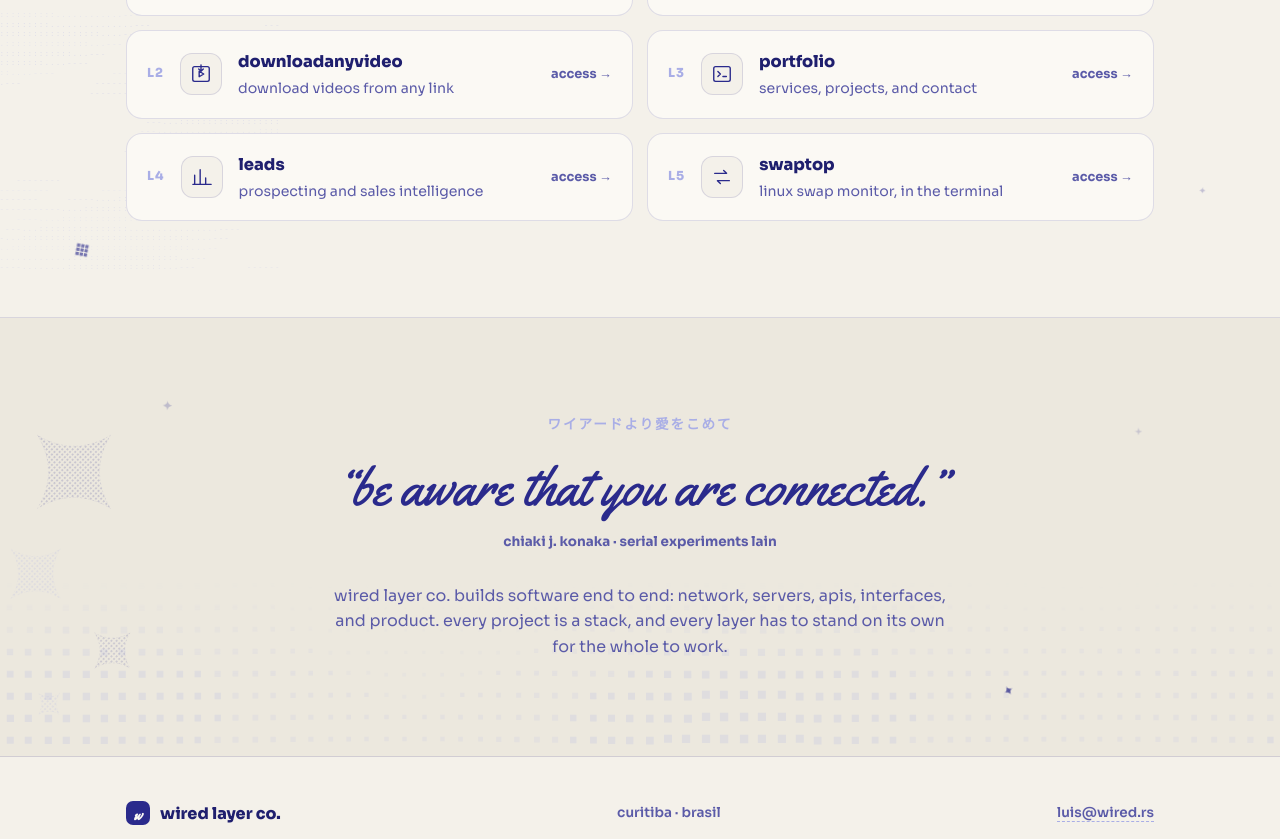
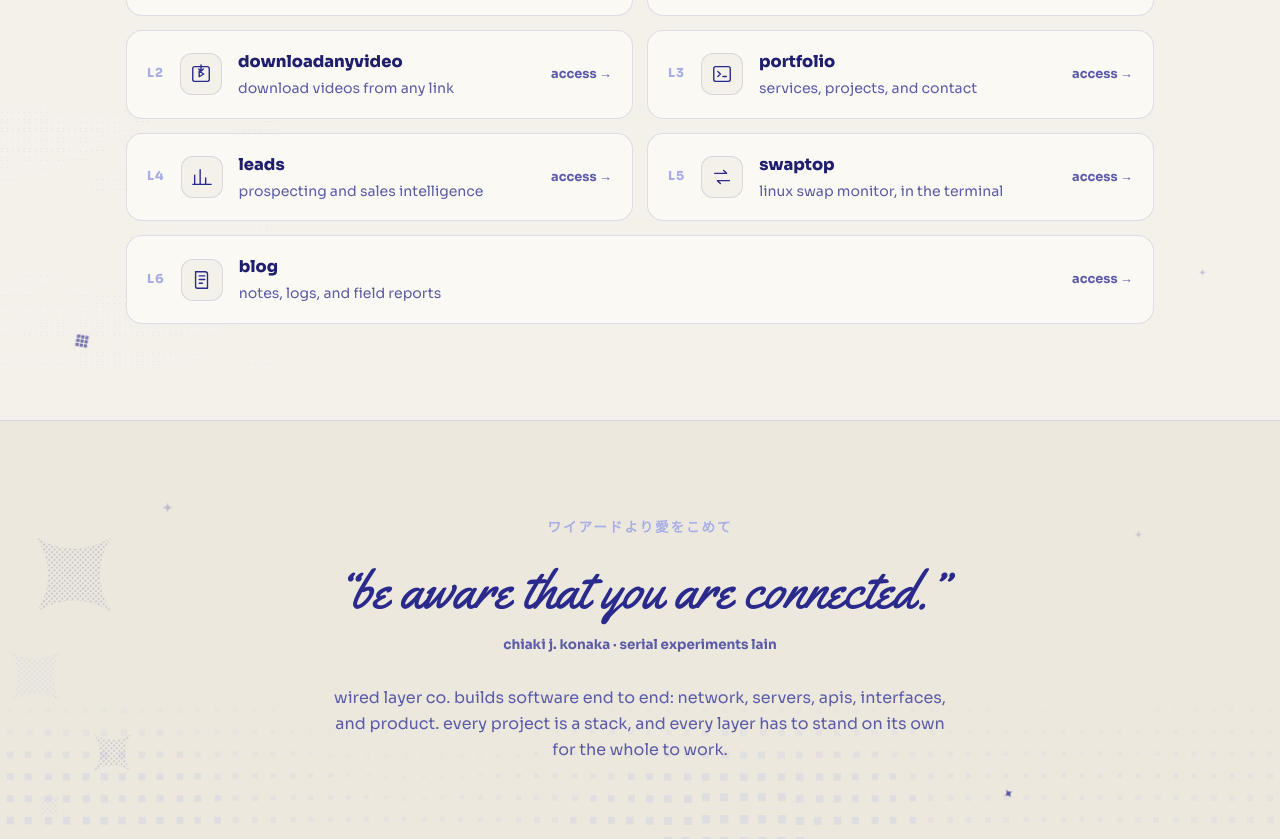
Before and after one commit to luis-ota/wired-rs, a plain HTML site: page index.html in a window 1280 px wide. Shown: the part 988-1827 px from the top of the page. Drawn offline with Linux system fonts and the light colour scheme.

Commit message:
Camadas: blog entra como L6

```diff
--- a/i18n.js
+++ b/i18n.js
@@ -27,6 +27,7 @@
       "tool.portfolio": "services, projects, and contact",
       "tool.leads": "prospecting and sales intelligence",
       "tool.swaptop": "linux swap monitor, in the terminal",
+      "tool.blog": "notes, logs, and field reports",
       "manifesto.text":
         "wired layer co. builds software end to end: network, servers, apis, interfaces, and product. every project is a stack, and every layer has to stand on its own for the whole to work.",
       "footer.connected": "you are connected",
@@ -56,6 +57,7 @@
       "tool.portfolio": "serviços, projetos e contato",
       "tool.leads": "prospecção e inteligência comercial",
       "tool.swaptop": "monitor de swap do linux, no terminal",
+      "tool.blog": "notas, logs e relatos de campo",
       "manifesto.text":
         "a wired layer co. constrói software de ponta a ponta: rede, servidores, apis, interfaces e produto. cada projeto é uma pilha, e cada camada precisa se sustentar sozinha para o conjunto funcionar.",
       "footer.connected": "você está conectado",
--- a/index.html
+++ b/index.html
@@ -231,6 +231,18 @@
             </span>
             <span class="camada-acesso"><span data-i18n="camadas.acesso">access</span> <span aria-hidden="true">→</span></span>
           </a>
+
+          <a class="camada" href="https://blog.wired.rs/">
+            <span class="camada-idx" aria-hidden="true">L6</span>
+            <span class="camada-icone" aria-hidden="true">
+              <svg viewBox="0 0 24 24" fill="none" stroke="currentColor" stroke-width="1.5" stroke-linecap="round" stroke-linejoin="round"><path d="M5 3h10.5a2.5 2.5 0 0 1 2.5 2.5V21H7a2 2 0 0 1-2-2z"/><path d="M9 7.5h6M9 11.5h6M9 15.5h3.5"/></svg>
+            </span>
+            <span class="camada-info">
+              <span class="camada-nome">blog</span>
+              <span class="camada-desc" data-i18n="tool.blog">notes, logs, and field reports</span>
+            </span>
+            <span class="camada-acesso"><span data-i18n="camadas.acesso">access</span> <span aria-hidden="true">→</span></span>
+          </a>
         </div>
       </div>
     </section>
```
